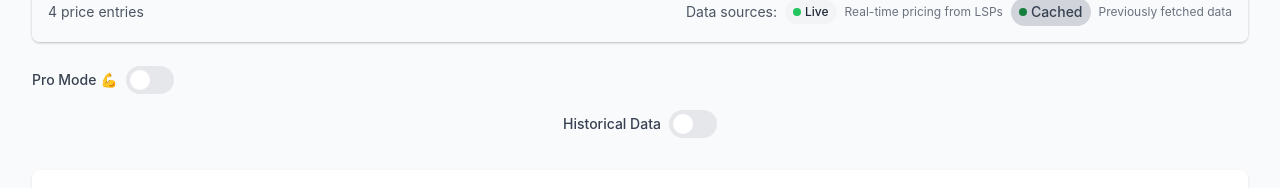
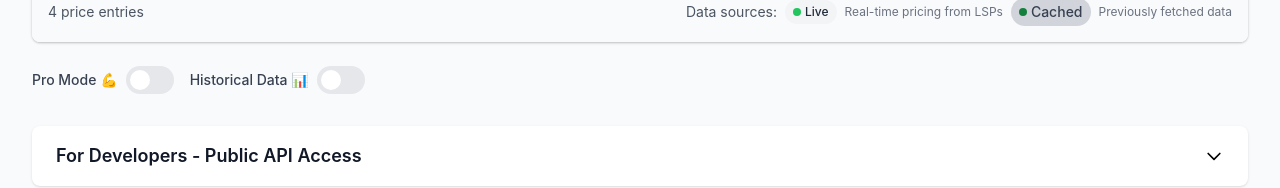
Before and after one commit to NodeDiver/alby-lsp-priceboard, a Next.js app: page / in a window 1280 px wide. Shown: the part 758-946 px from the top of the page. Built offline with nearby package versions, Linux system fonts and the light colour scheme; no server answers.

Commit message:
feat: Add chart emoji to Historical Data toggle and move it next to Pro Mode toggle

```diff
--- a/pages/index.tsx
+++ b/pages/index.tsx
@@ -515,13 +515,10 @@ export default function Home() {
                 />
               </button>
             </div>
-          </div>
-        </div>
 
             {/* Historical Data Toggle */}
-        <div className="mt-4 flex justify-center">
             <div className="flex items-center space-x-2">
-            <span className="text-sm font-medium text-gray-700">Historical Data</span>
+              <span className="text-sm font-medium text-gray-700">Historical Data 📊</span>
               <button
                 onClick={isHydrated ? handleHistoricalDataToggle : undefined}
                 disabled={!isHydrated}
@@ -540,6 +537,8 @@ export default function Home() {
               </button>
             </div>
           </div>
+        </div>
+
 
         {/* API Info - Collapsible */}
         <div className="mt-8 bg-white rounded-lg shadow">
```
Lines whose indentation alone changed are shown as unchanged.
